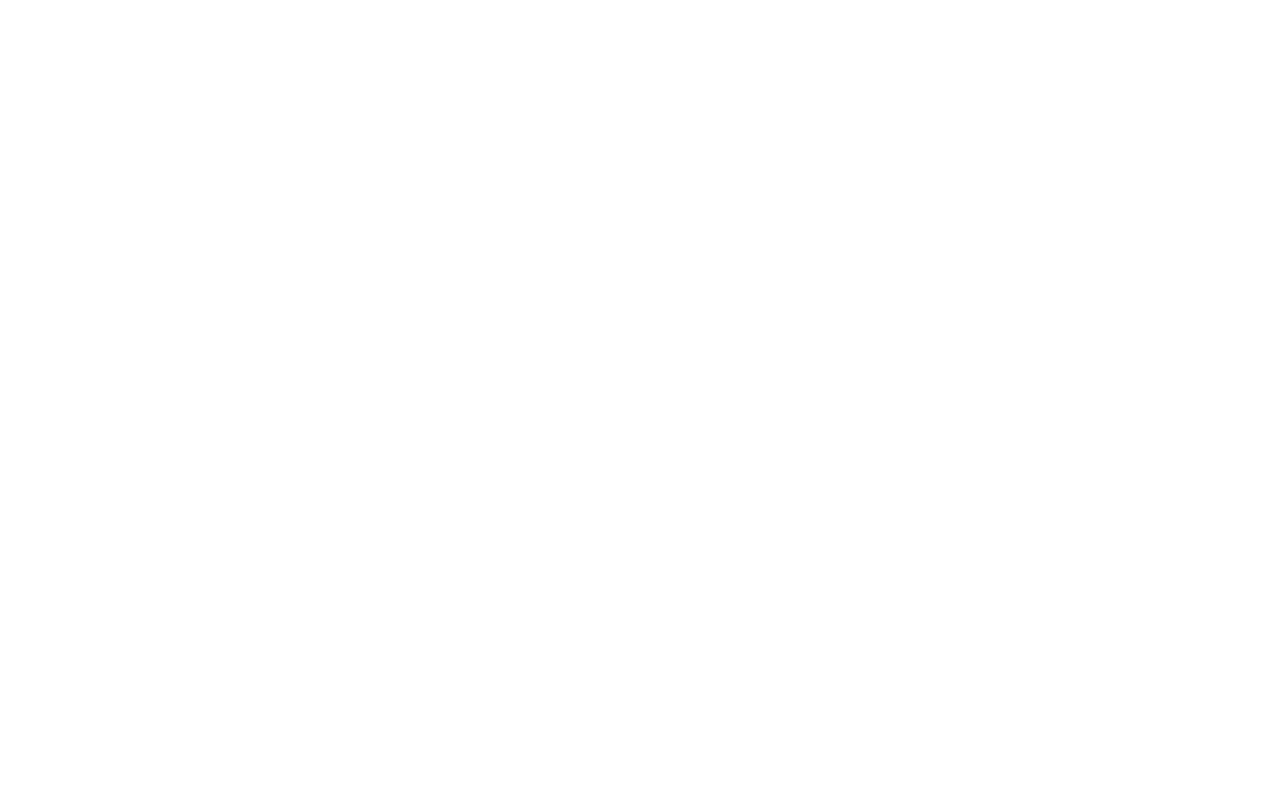
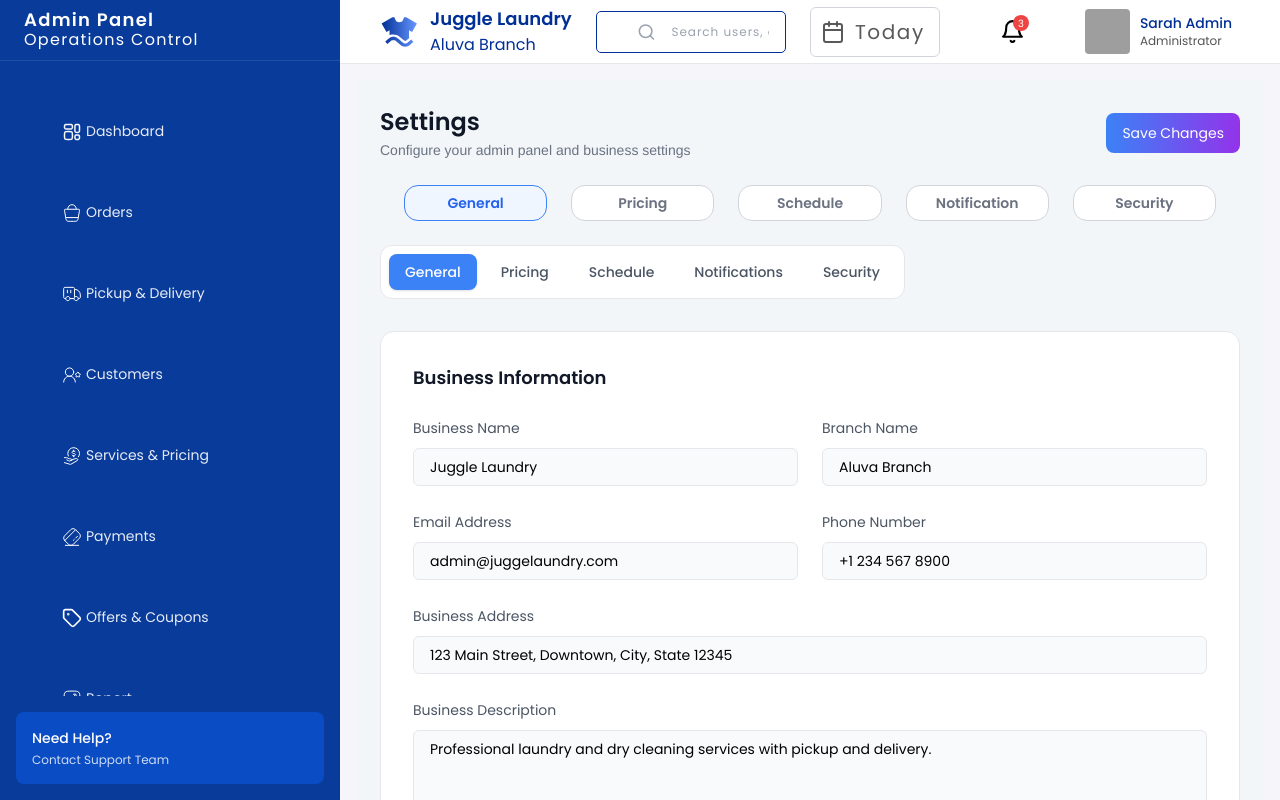
Before and after one commit to anugrahsivadasan-react/laundry-dashboard, a React (Vite) app: page /settings in a window 1280 px wide. Before the commit this address had no page. Built offline with nearby package versions, Linux system fonts and the light colour scheme; grey boxes are pictures that could not be loaded.

Commit message:
push tabs

```diff
--- a/src/App.tsx
+++ b/src/App.tsx
@@ -11,6 +11,8 @@ import Report from "./pages/reportspage/Report";
 import AdminAndStaff from "./pages/Admin&Staff/AdminAndStaff";
 import AccountSection from "./pages/AccountSection/AccountSection";
 import SupportAndHelp from "./pages/Supportpage/SupportAndHelp";
+import Settings from "./pages/settingspage/Settings";
+
 
 
 
@@ -42,6 +44,7 @@ function App() {
           <Route path="admin-staff" element={<AdminAndStaff/>} />
           <Route path="account-session" element={<AccountSection/>} />
           <Route path="support" element={<SupportAndHelp/>} />
+          <Route path="settings" element={<Settings/>} />
 
         </Route>
 
--- /dev/null
+++ b/src/components/settingspage/SettingsTab.tsx
@@ -0,0 +1,49 @@
+import React from 'react'
+import { type Tab } from '../settingspage/settings.type';
+
+interface SettingsTabsProps {
+  activeTab: Tab;
+  onChange: (tab: Tab) => void;
+}
+
+const tabs: { label: string; value: Tab }[] = [
+  { label: "General", value: "general" },
+  { label: "Pricing", value: "pricing" },
+  { label: "Schedule", value: "schedule" },
+  { label: "Notification", value: "notification" },
+  { label: "Security", value: "security" },
+];
+
+
+const SettingsTab:React.FC<SettingsTabsProps> = ({activeTab,onChange}) => {
+  return (
+   <div className="flex gap-6 mt-6 mb-6 px-6">
+      {tabs.map((tab) => {
+        const isActive = activeTab === tab.value;
+
+        return (
+          <button
+            key={tab.value}
+            onClick={() => onChange(tab.value)}
+            className={`
+              w-[364.34px] h-[35.99px]
+              rounded-[14px]
+              border-[1.25px]
+              text-sm font-semibold
+              transition
+              ${
+                isActive
+                  ? "border-blue-500 bg-blue-50 text-blue-600"
+                  : "border-gray-300 bg-white text-gray-500 hover:bg-gray-50"
+              }
+            `}
+          >
+            {tab.label}
+          </button>
+        );
+      })}
+    </div>
+  )
+}
+
+export default SettingsTab
--- /dev/null
+++ b/src/components/settingspage/SettingsTabsContainer.tsx
@@ -0,0 +1,61 @@
+import React, { useState } from "react";
+
+import GeneralTab from "./settingstabs/GeneralTab";
+import PricingTab from "./settingstabs/PricingTab";
+import ScheduleTab from "./settingstabs/ScheduleTab";
+import NotificationsTab from "./settingstabs/NotificationsTab";
+import SecurityTab from "./settingstabs/SecurityTab";
+
+const tabs = [
+  { key: "general", label: "General" },
+  { key: "pricing", label: "Pricing" },
+  { key: "schedule", label: "Schedule" },
+  { key: "notifications", label: "Notifications" },
+  { key: "security", label: "Security" },
+];
+
+const SettingsTabsContainer: React.FC = () => {
+  const [activeTab, setActiveTab] = useState("general");
+
+  const renderTab = () => {
+    switch (activeTab) {
+      case "pricing":
+        return <PricingTab />;
+      case "schedule":
+        return <ScheduleTab />;
+      case "notifications":
+        return <NotificationsTab />;
+      case "security":
+        return <SecurityTab />;
+      default:
+        return <GeneralTab />;
+    }
+  };
+
+  return (
+    <div className="w-full">
+      {/* ---------- Tabs Header ---------- */}
+      <div className="flex flex-wrap gap-2 bg-white border rounded-xl p-2 w-fit">
+        {tabs.map((tab) => (
+          <button
+            key={tab.key}
+            onClick={() => setActiveTab(tab.key)}
+            className={`px-4 py-2 rounded-lg text-sm font-medium transition
+              ${
+                activeTab === tab.key
+                  ? "bg-blue-500 text-white shadow"
+                  : "text-gray-600 hover:bg-gray-100"
+              }`}
+          >
+            {tab.label}
+          </button>
+        ))}
+      </div>
+
+      {/* ---------- Content ---------- */}
+      <div className="mt-8">{renderTab()}</div>
+    </div>
+  );
+};
+
+export default SettingsTabsContainer;
--- /dev/null
+++ b/src/components/settingspage/settings.type.ts
@@ -0,0 +1 @@
+export type Tab = "general" | "security" | "pricing" | "schedule" | "notification";
--- /dev/null
+++ b/src/components/settingspage/settingstabs/GeneralTab.tsx
@@ -0,0 +1,121 @@
+import React from "react";
+
+const GeneralTab: React.FC = () => {
+  return (
+    <div className="w-full space-y-10">
+      {/* ================= Business Information ================= */}
+      <div className="bg-white border border-gray-200 rounded-[14px] p-6 lg:p-8">
+        <h3 className="text-lg font-semibold text-gray-900 mb-6">
+          Business Information
+        </h3>
+
+        <div className="grid grid-cols-1 md:grid-cols-2 gap-6">
+          {/* Business Name */}
+          <div>
+            <label className="text-sm text-gray-600">Business Name</label>
+            <input
+              defaultValue="Juggle Laundry"
+              className="mt-2 w-full bg-gray-50 border rounded-md px-4 py-2 text-sm outline-none focus:ring-2 focus:ring-blue-500"
+            />
+          </div>
+
+          {/* Branch Name */}
+          <div>
+            <label className="text-sm text-gray-600">Branch Name</label>
+            <input
+              defaultValue="Aluva Branch"
+              className="mt-2 w-full bg-gray-50 border rounded-md px-4 py-2 text-sm outline-none focus:ring-2 focus:ring-blue-500"
+            />
+          </div>
+
+          {/* Email */}
+          <div>
+            <label className="text-sm text-gray-600">Email Address</label>
+            <input
+              defaultValue="admin@juggelaundry.com"
+              className="mt-2 w-full bg-gray-50 border rounded-md px-4 py-2 text-sm outline-none focus:ring-2 focus:ring-blue-500"
+            />
+          </div>
+
+          {/* Phone */}
+          <div>
+            <label className="text-sm text-gray-600">Phone Number</label>
+            <input
+              defaultValue="+1 234 567 8900"
+              className="mt-2 w-full bg-gray-50 border rounded-md px-4 py-2 text-sm outline-none focus:ring-2 focus:ring-blue-500"
+            />
+          </div>
+        </div>
+
+        {/* Address */}
+        <div className="mt-6">
+          <label className="text-sm text-gray-600">Business Address</label>
+          <input
+            defaultValue="123 Main Street, Downtown, City, State 12345"
+            className="mt-2 w-full bg-gray-50 border rounded-md px-4 py-2 text-sm outline-none focus:ring-2 focus:ring-blue-500"
+          />
+        </div>
+
+        {/* Description */}
+        <div className="mt-6">
+          <label className="text-sm text-gray-600">Business Description</label>
+          <textarea
+            rows={3}
+            defaultValue="Professional laundry and dry cleaning services with pickup and delivery."
+            className="mt-2 w-full bg-gray-50 border rounded-md px-4 py-2 text-sm resize-none outline-none focus:ring-2 focus:ring-blue-500"
+          />
+        </div>
+      </div>
+
+      {/* ================= Operating Hours ================= */}
+      <div className="bg-white border border-gray-200 rounded-[14px] p-6 lg:p-8">
+        <h3 className="text-lg font-semibold text-gray-900 mb-6">
+          Operating Hours
+        </h3>
+
+        <div className="grid grid-cols-1 md:grid-cols-3 gap-6">
+          {/* Weekdays */}
+          <div>
+            <p className="text-sm text-gray-600 mb-2">Weekdays</p>
+            <div className="flex gap-3">
+              <input
+                defaultValue="8:00 AM"
+                className="w-full bg-gray-50 border rounded-md px-4 py-2 text-sm"
+              />
+              <input
+                defaultValue="8:00 PM"
+                className="w-full bg-gray-50 border rounded-md px-4 py-2 text-sm"
+              />
+            </div>
+          </div>
+
+          {/* Saturday */}
+          <div>
+            <p className="text-sm text-gray-600 mb-2">Saturday</p>
+            <div className="flex gap-3">
+              <input
+                defaultValue="9:00 AM"
+                className="w-full bg-gray-50 border rounded-md px-4 py-2 text-sm"
+              />
+              <input
+                defaultValue="6:00 PM"
+                className="w-full bg-gray-50 border rounded-md px-4 py-2 text-sm"
+              />
+            </div>
+          </div>
+
+          {/* Sunday */}
+          <div>
+            <p className="text-sm text-gray-600 mb-2">Sunday</p>
+            <input
+              defaultValue="Closed"
+              className="w-full bg-gray-50 border rounded-md px-4 py-2 text-sm"
+            />
+          </div>
+        </div>
+      </div>
+    </div>
+  );
+};
+
+export default GeneralTab;
--- /dev/null
+++ b/src/pages/settingspage/Settings.tsx
@@ -0,0 +1,50 @@
+import React from 'react'
+import SettingsTab from '../../components/settingspage/SettingsTab'
+import { useState } from 'react'
+import { type Tab } from '../../components/settingspage/settings.type'
+import SettingsTabsContainer from '../../components/settingspage/SettingsTabsContainer'
+
+
+
+const Settings: React.FC = () => {
+      const [activeTab, setActiveTab] = useState<Tab>("general");
+
+  return (
+   <div className="p-6 bg-[#F3F6F9] min-h-screen">
+      {/* HEADER */}
+      <div className="flex items-center justify-between mb-6">
+        <div>
+          <h1 className="text-[24px] font-semibold text-[#101828]">
+          Settings
+          </h1>
+          <p className="text-[14px] font-arimo text-[#6A7282]">
+           Configure your admin panel and business settings
+          </p>
+        </div>
+  <button className="h-10 px-4 rounded-lg bg-gradient-to-r from-blue-500 to-purple-600 text-white text-sm hover:opacity-90"
+         >
+
+         Save Changes
+        </button>
+
+
+
+
+        </div>
+        <SettingsTab
+ activeTab={activeTab}
+        onChange={setActiveTab}/>
+
+
+
+<SettingsTabsContainer/>
+
+
+    </div>
+
+
+
+  )
+}
+
+export default Settings
```
Also changed, not shown: src/pages/AccountSection/AccountSection.tsx (+10 -6 lines), src/components/settingspage/settingstabs/NotificationsTab.tsx (added), src/components/settingspage/settingstabs/PricingTab.tsx (added), src/components/settingspage/settingstabs/ScheduleTab.tsx (added), src/components/settingspage/settingstabs/SecurityTab.tsx (added), src/pages/reportspage/Report.tsx (line endings or trailing spaces).
